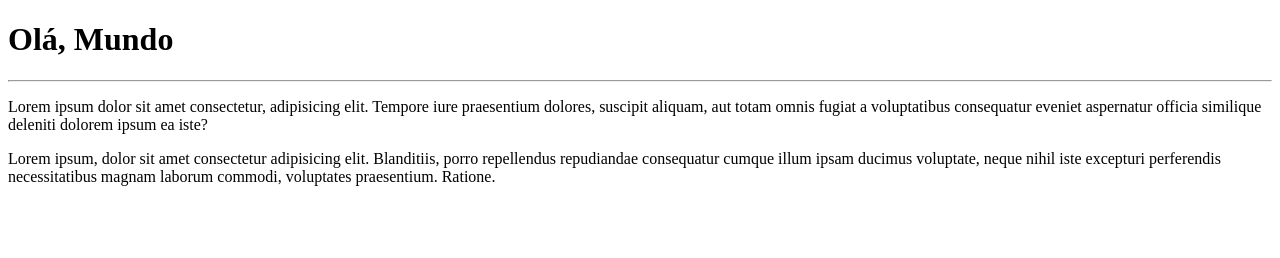
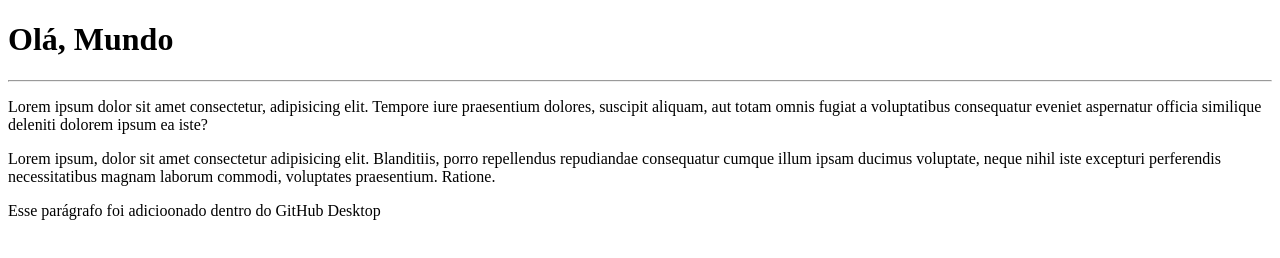
Before and after one commit to pschezaro/Ola-Mundo, a plain HTML site: page site-exemplo/index.html in a window 1280 px wide. Drawn offline with Linux system fonts and the light colour scheme.

Commit message:
Mudei o arquivo index

```diff
--- a/site-exemplo/index.html
+++ b/site-exemplo/index.html
@@ -10,5 +10,6 @@
     <hr>
     <p>Lorem ipsum dolor sit amet consectetur, adipisicing elit. Tempore iure praesentium dolores, suscipit aliquam, aut totam omnis fugiat a voluptatibus consequatur eveniet aspernatur officia similique deleniti dolorem ipsum ea iste?</p>
     <p>Lorem ipsum, dolor sit amet consectetur adipisicing elit. Blanditiis, porro repellendus repudiandae consequatur cumque illum ipsam ducimus voluptate, neque nihil iste excepturi perferendis necessitatibus magnam laborum commodi, voluptates praesentium. Ratione.</p>
+    <p>Esse parágrafo foi adicioonado dentro do GitHub Desktop</p>
 </body>
 </html>
```
